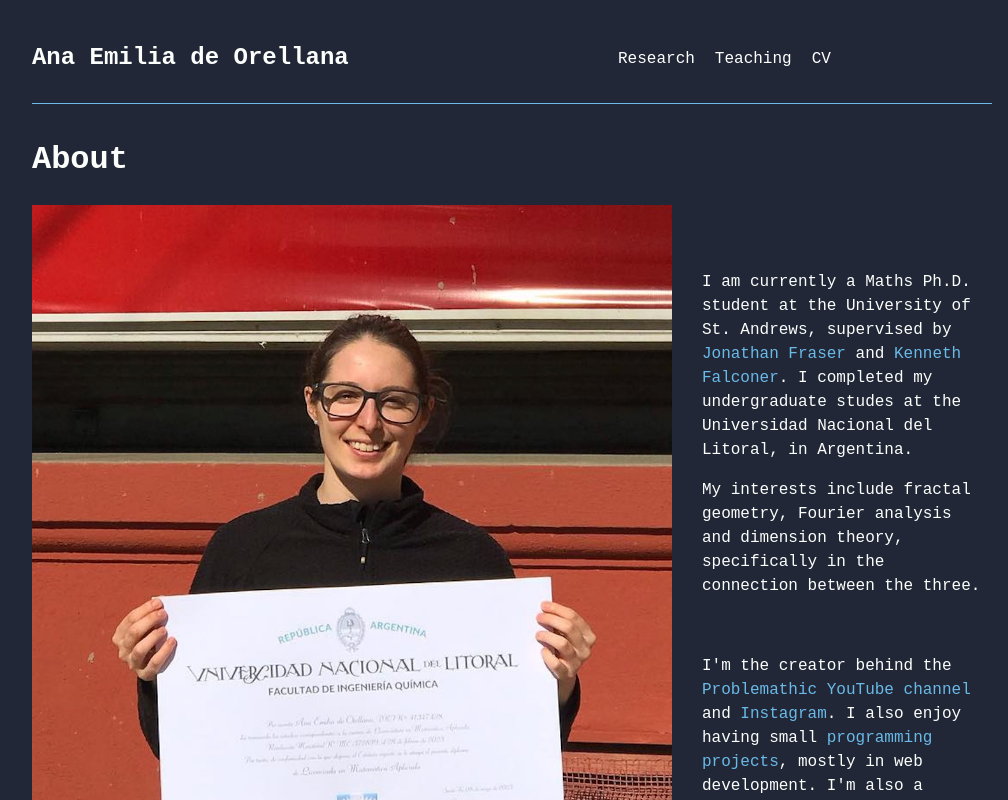
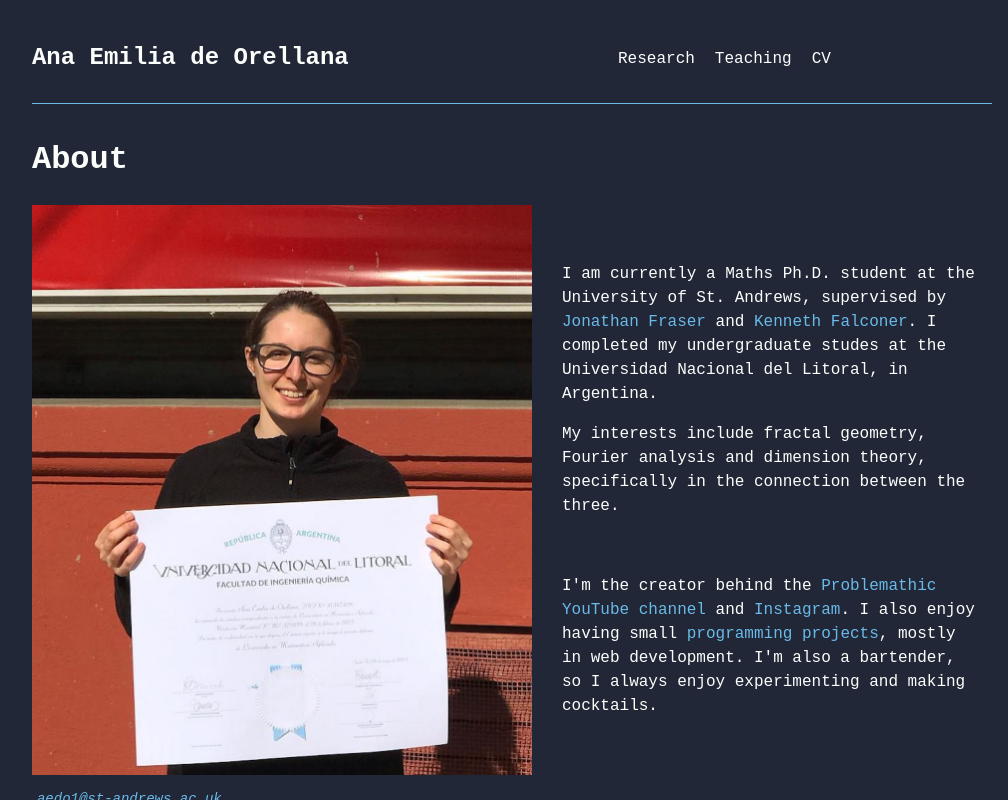
Before and after one commit to AnadeOre/anadeore.github.io, a Next.js app: page / in a window 1280 px wide. Shown: the top 800 px of the page, without its empty margins (128-1136 px from the left). Built offline with nearby package versions, Linux system fonts and the light colour scheme.

Commit message:
Image styles

```diff
--- a/src/app/styles/page.module.css
+++ b/src/app/styles/page.module.css
@@ -33,7 +33,14 @@
     flex-direction: row;
   }
   .profilePic {
-    width: 50vw;
+    width: 500px;
     height: auto;
   }
 }
+
+@media screen and (min-width: 700px) and (max-width: 920px) {
+  .profilePic {
+    width: 300px;
+    height: auto;
+  }
+}
```
